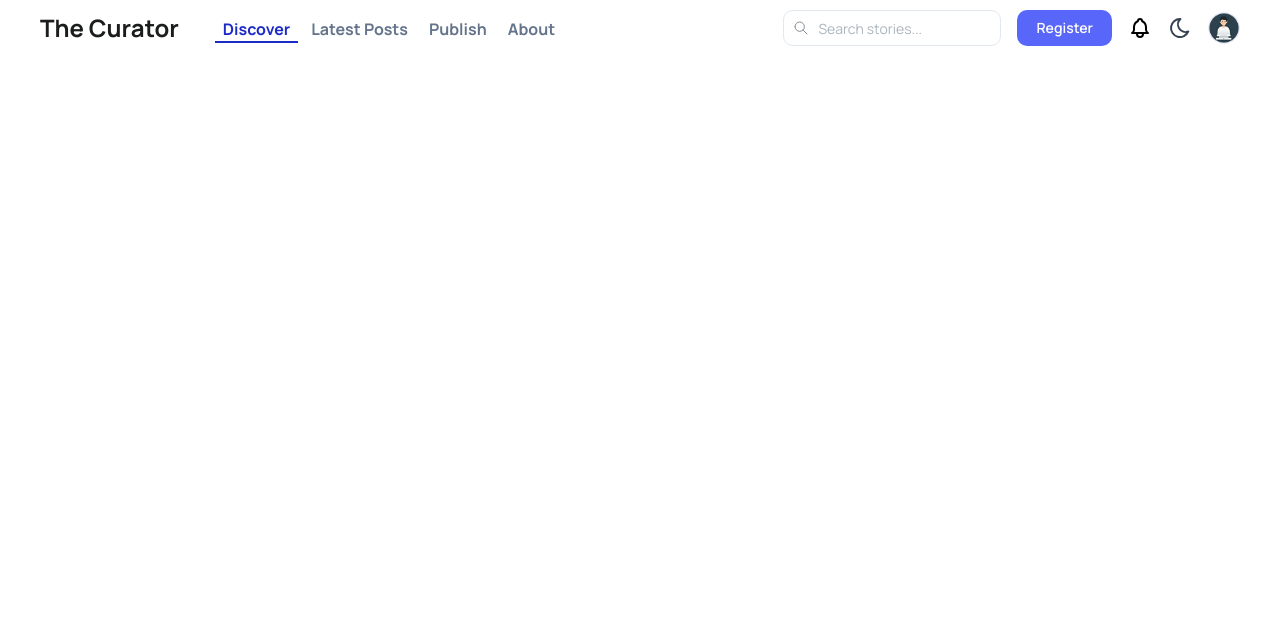
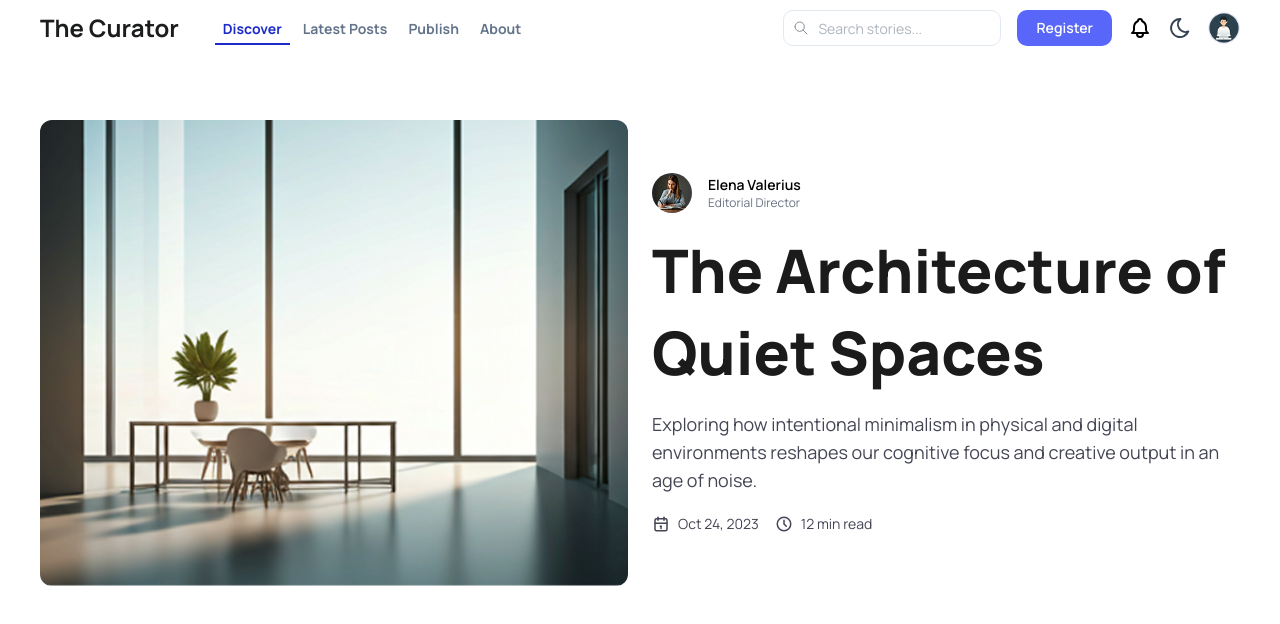
Before and after one commit to Kamaloo006/The-Curator, a React (Vite) app: page / in a window 1280 px wide. Shown: the top 624 px of the page. Built offline with nearby package versions, Linux system fonts and the light colour scheme.

Commit message:
hero section done!

```diff
--- a/src/components/layouts/Hero.tsx
+++ b/src/components/layouts/Hero.tsx
@@ -1,7 +1,78 @@
-import React from "react";
+import { Container } from "@mantine/core";
+import HeroBackground from "../../assets/heroBackground.png";
+import HeroAuthor from "../../assets/HeroAuthor.png";
+import { IconCalendar, IconClock } from "@tabler/icons-react";
+import { useThemeContext } from "../../context/ThemeContext";
+import clsx from "clsx";
 
 const Hero = () => {
-  return <main></main>;
+  const { theme } = useThemeContext();
+
+  return (
+    <Container size={1232} className=" py-16 px-4 md:px-8">
+      <div
+        className={clsx(`flex flex-col-reverse md:flex-row gap-6 items-center`)}
+      >
+        <div className="w-full md:w-1/2 overflow-hidden rounded-xl">
+          <img
+            src={HeroBackground}
+            alt="Hero"
+            className="w-full h-[250px] sm:h-[300px] md:h-[400px] lg:h-[466px] object-cover"
+          />
+        </div>
+
+        <div className="w-full md:w-1/2 flex flex-col justify-center">
+          <div className="flex items-center gap-4 mb-4">
+            <img src={HeroAuthor} className="w-10 h-10 rounded-full" />
+            <div>
+              <div
+                className={clsx("text-sm font-semibold", {
+                  "text-[#eee]": theme === "dark",
+                })}
+              >
+                Elena Valerius
+              </div>
+              <div className="text-xs text-gray-500">Editorial Director</div>
+            </div>
+          </div>
+
+          <h1
+            className={clsx(
+              "font-extrabold leading-snug text-2xl sm:text-3xl md:text-4xl lg:text-6xl text-[#1C1B1B]",
+              { "text-[#eee]": theme === "dark" },
+            )}
+          >
+            The Architecture of Quiet Spaces
+          </h1>
+
+          <p
+            className={clsx(
+              "mt-4 text-[#454655] text-sm sm:text-base md:text-lg",
+              { "text-[#C8C6C5]": theme === "dark" },
+            )}
+          >
+            Exploring how intentional minimalism in physical and digital
+            environments reshapes our cognitive focus and creative output in an
+            age of noise.
+          </p>
+
+          <div
+            className={clsx(
+              `mt-5 flex flex-wrap gap-4 text-[#454655] text-sm`,
+              { "text-[#929090]": theme === "dark" },
+            )}
+          >
+            <span className="flex items-center gap-2">
+              <IconCalendar size={18} /> Oct 24, 2023
+            </span>
+            <span className="flex items-center gap-2">
+              <IconClock size={18} /> 12 min read
+            </span>
+          </div>
+        </div>
+      </div>
+    </Container>
+  );
 };
 
 export default Hero;
--- a/src/components/layouts/Navbar.tsx
+++ b/src/components/layouts/Navbar.tsx
@@ -24,7 +24,7 @@ export default function HeaderSearch() {
       key={link.label}
       to={link.link}
       className={({ isActive }) =>
-        `px-2 mt-1 text-md transition-all duration-200 border-b-2 font-bold ${
+        `px-2 mt-1 text-sm transition-all duration-200 py-1 border-b-2 font-bold ${
           isActive
             ? `text-[#1C2AC8] border-[#1C2AC8] ${
                 theme === "dark" && "text-white border-[#5866FA]"
@@ -62,7 +62,6 @@ export default function HeaderSearch() {
             </NavLink>
           ))}
 
-          {/* optional mobile actions */}
           <Button ref={ref} color={hovered ? "#3C4AE0" : "#5866FA"} radius={10}>
             Register
           </Button>
@@ -79,13 +78,13 @@ export default function HeaderSearch() {
         )}
       >
         <div className={classes.inner}>
-          {/* LEFT */}
           <Group>
             <Burger
               opened={opened}
               onClick={toggle}
               size="sm"
               hiddenFrom="sm"
+              color={theme === "dark" ? "white" : "black"}
               aria-label="Toggle navigation"
             />
 
@@ -104,9 +103,7 @@ export default function HeaderSearch() {
             </Group>
           </Group>
 
-          {/* RIGHT */}
           <Group className="flex gap-2">
-            {/* Search (hide on small screens) */}
             <Autocomplete
               placeholder="Search stories..."
               leftSection={<IconSearch size={16} stroke={1.5} />}
@@ -120,7 +117,7 @@ export default function HeaderSearch() {
                     theme === "dark"
                       ? "1px solid #3C3C3C"
                       : "1px solid #E2E8F0",
-                  color: theme === "dark" ? "#F2F0F0" : "#1B1C1C",
+                  color: theme === "dark" ? "red" : "#1B1C1C",
                   transition: "all 0.2s ease",
                   "&:focus": {
                     borderColor: theme === "dark" ? "#84CEF9" : "#1C2AC8",
@@ -131,12 +128,12 @@ export default function HeaderSearch() {
                   },
                 },
                 dropdown: {
-                  backgroundColor: theme === "dark" ? "#2C2C2C" : "white",
+                  color: theme === "dark" ? "#a0a0a0" : "#2c2c2c",
+                  backgroundColor: theme === "dark" ? "#313030" : "white",
                 },
               }}
             />
 
-            {/* Actions (hide on mobile) */}
             <Group visibleFrom="sm" className="flex gap-2">
               <Button
                 ref={ref}
--- a/src/pages/Home.tsx
+++ b/src/pages/Home.tsx
@@ -1,9 +1,16 @@
 import Navbar from "../components/layouts/Navbar";
 import Hero from "../components/layouts/Hero";
+import { useThemeContext } from "../context/ThemeContext";
+import clsx from "clsx";
 
 const Home = () => {
+  const { theme } = useThemeContext();
   return (
-    <div>
+    <div
+      className={clsx({
+        "bg-[#313030]": theme === "dark",
+      })}
+    >
       <Navbar />
       <Hero />
     </div>
```
Also changed, not shown: src/assets/HeroAuthor.png (added), src/assets/heroBackground.png (added).
